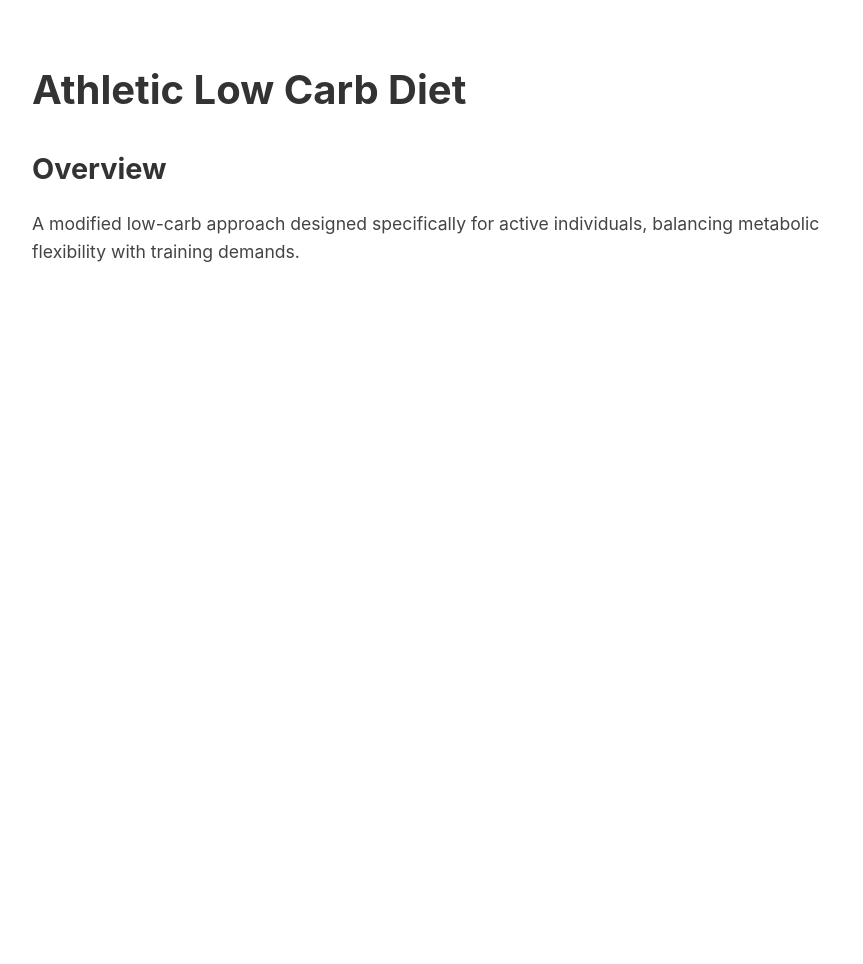
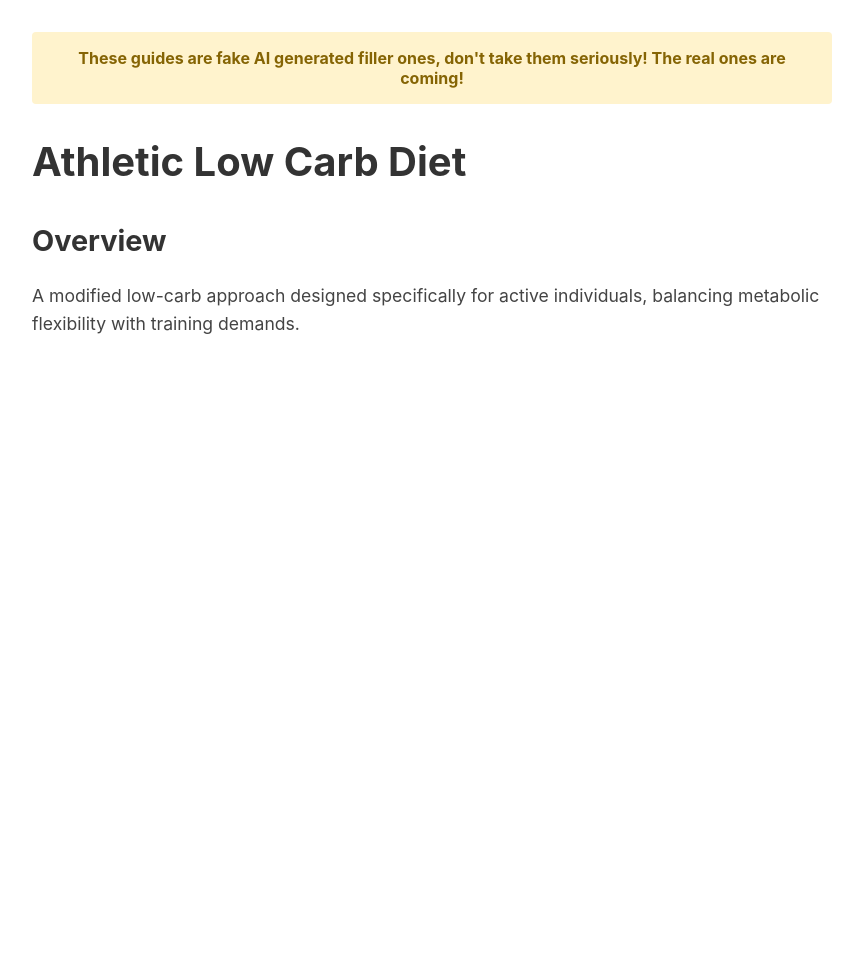
Before and after one commit to macmetrep/macmetrep.github.io, a Jekyll site: the page built from guides/athletic-low-carb-diet.md, in a window 1280 px wide. Shown: the whole page, without its empty margins (208-1071 px from the left). Built offline with Jekyll 4.4.1, drawn with Linux system fonts in a browser that asks for light colours.

Commit message:
add ai warning banner

```diff
--- a/_layouts/guide.html
+++ b/_layouts/guide.html
@@ -115,11 +115,37 @@
                 margin-left: 1rem;
             }
         }
+
+        /* Add new warning banner style */
+        .warning-banner {
+            background-color: #fff3cd;
+            color: #856404;
+            padding: 1rem;
+            margin-bottom: 2rem;
+            border-radius: 4px;
+            text-align: center;
+            font-weight: bold;
+        }
+
+        /* Dark mode adjustment for warning banner */
+        @media (prefers-color-scheme: dark) {
+            :root {
+                /* ... existing dark mode variables ... */
+            }
+
+            .warning-banner {
+                background-color: #2c2500;
+                color: #ffe484;
+            }
+        }
     </style>
 </head>
 
 <body>
     <div class="guide-container">
+        <div class="warning-banner">
+            These guides are fake AI generated filler ones, don't take them seriously! The real ones are coming!
+        </div>
         <article class="guide">
             <header class="guide-header">
                 <h1>{{ page.title }}</h1>
```
